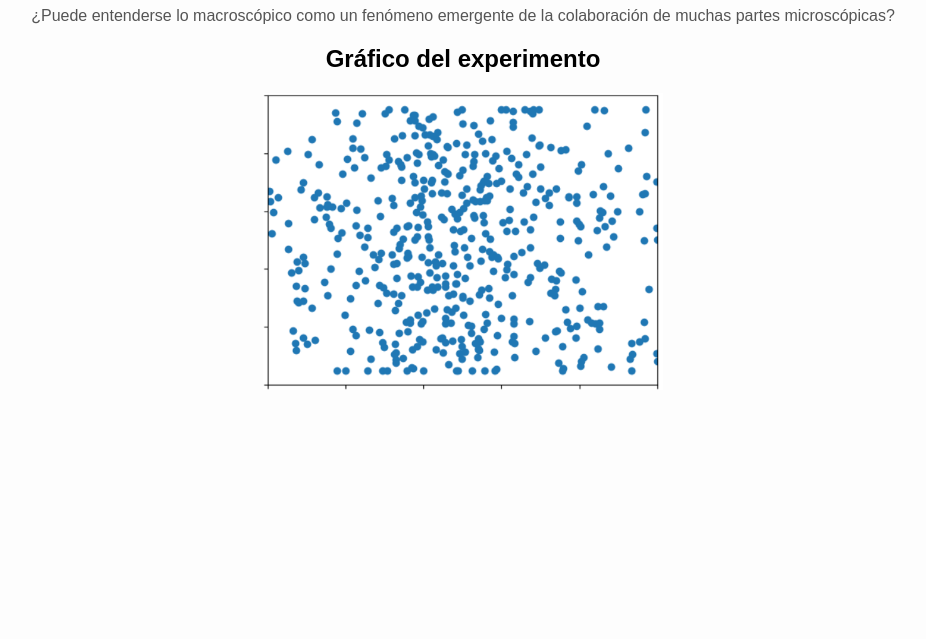
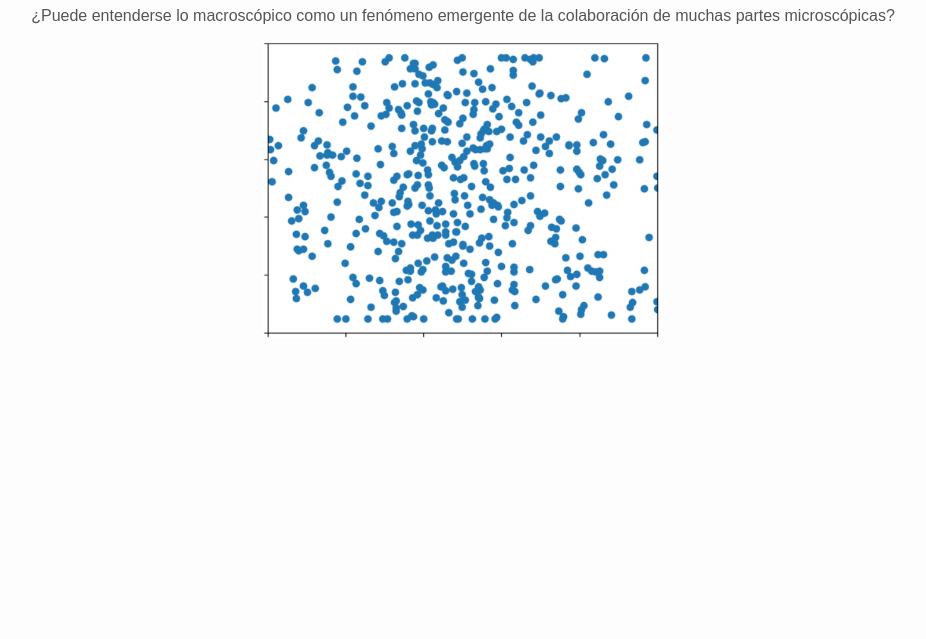
Before and after one commit to saenzanile/Mecanica-Estadistica, a plain HTML site: page index.html in a window 1280 px wide. Shown: the part 161-800 px from the top of the page, without its empty margins (177-1103 px from the left). Drawn offline with Linux system fonts and the light colour scheme.

Commit message:
Update index.html

```diff
--- a/index.html
+++ b/index.html
@@ -22,7 +22,6 @@
   <body>
     <h1>Mecánica Estadística</h1>
     <p>¿Puede entenderse lo macroscópico como un fenómeno emergente de la colaboración de muchas partes microscópicas?</p>
-    <h2>Gráfico del experimento</h2>
     <img src="bolitas.png" alt="Gráfico de ejemplo" width="400">
   </body>
 
```
